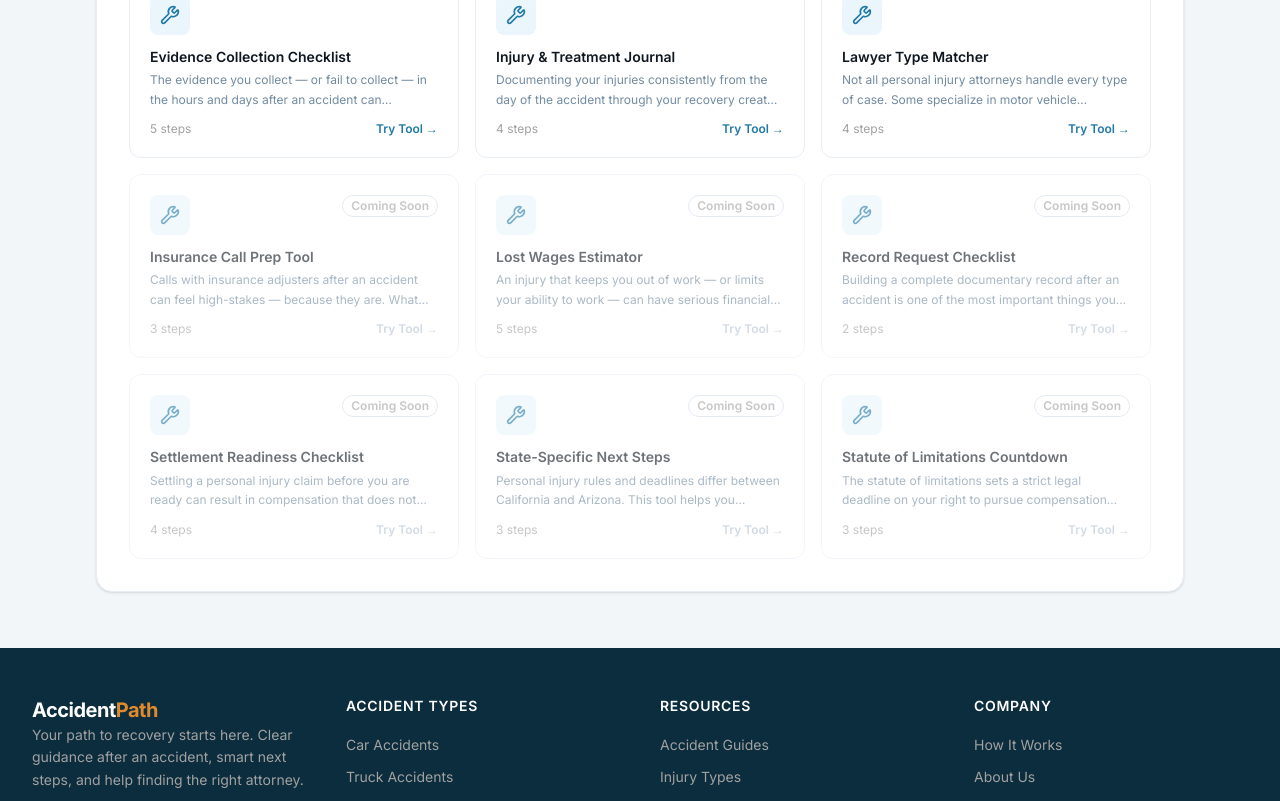
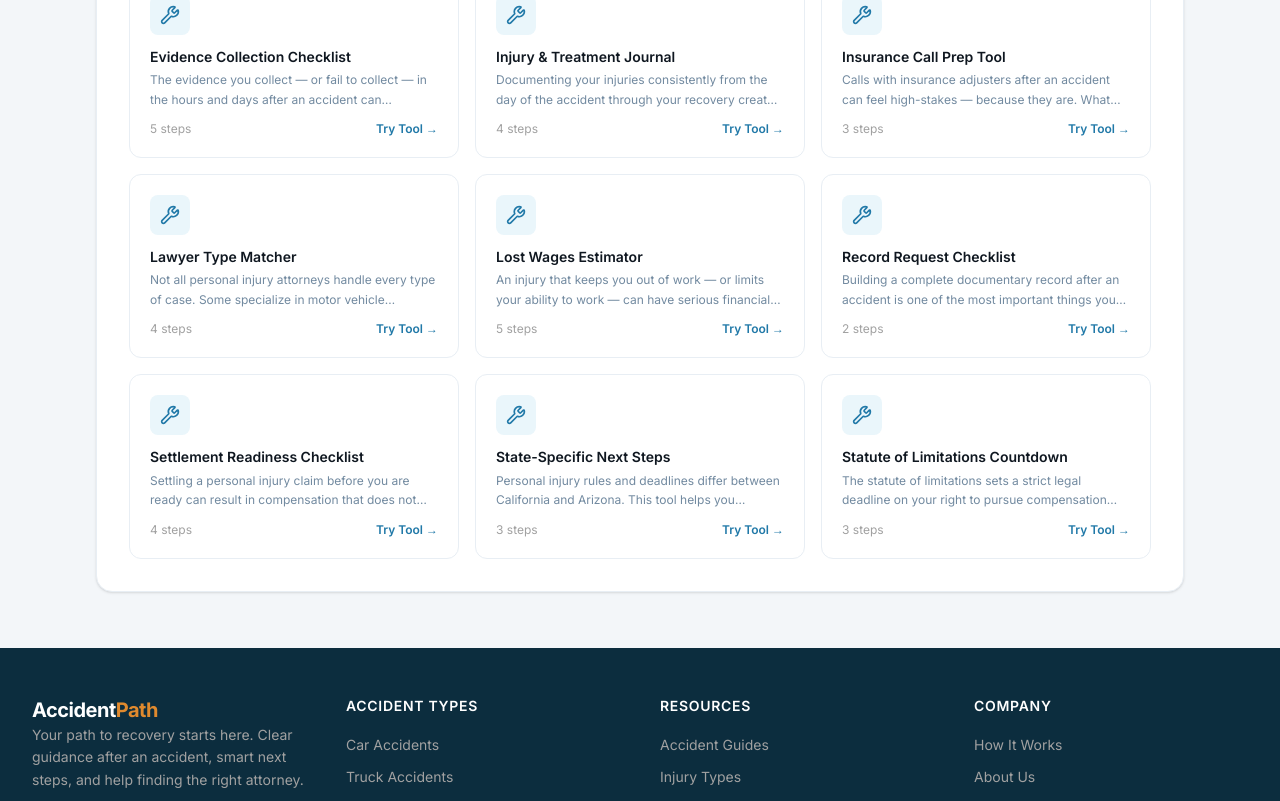
Before and after one commit to the-comet-companies/accident-path, a Next.js app: page /tools in a window 1280 px wide. Shown: the part 900-1701 px from the top of the page. Built offline with nearby package versions, Linux system fonts and the light colour scheme.

Commit message:
fix(en): remove Coming Soon badge from 6 live tools on listing page

```diff
--- a/app/(en)/tools/page.tsx
+++ b/app/(en)/tools/page.tsx
@@ -19,6 +19,12 @@ const LAUNCH_SLUGS = [
   'evidence-checklist',
   'injury-journal',
   'lawyer-type-matcher',
+  'insurance-call-prep',
+  'lost-wages-estimator',
+  'record-request',
+  'settlement-readiness',
+  'state-next-steps',
+  'statute-countdown',
 ]
 
 const FEATURED_SLUGS = ['accident-case-quiz', 'urgency-checker']
```
